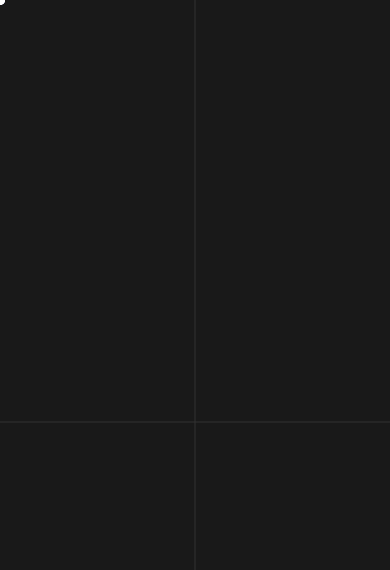
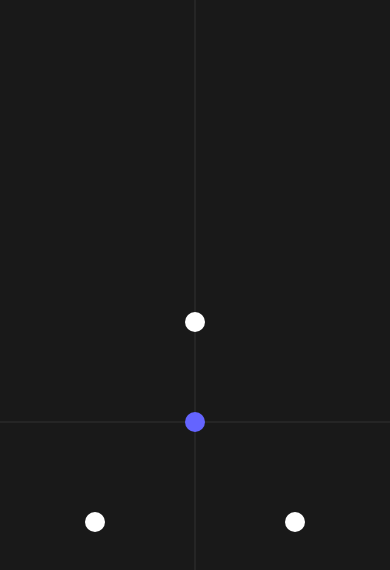
Before and after one commit to AmirhosseinAzimyzadeh/barycentric-coordinate, a React (Create React App) app: page / in a window 390 px wide. Shown: the top 570 px of the page. Built offline with nearby package versions, Linux system fonts and the light colour scheme.

Commit message:
add event listeners

```diff
--- a/src/components/point/Point.tsx
+++ b/src/components/point/Point.tsx
@@ -1,27 +1,63 @@
-import { useContext } from "react";
-import { ActionTypes } from "../global-state/@types/GlobalStateTypes";
+import { useContext, useCallback, useEffect } from "react";
+import cartesianCoordinateToScreen from "../../utils/cartesianCoordinateToScreen";
+import screenCoordinateToCartesian from "../../utils/screenCoordinateToCartesian";
+import { ActionTypes, Point as PointType } from "../global-state/@types/GlobalStateTypes";
 import GlobalStateContext from "../global-state/GlobalStateContext";
+import styles from './point.module.css';
 
 interface Props {
-  x: number,
-  y: number,
-  isTargetPoint: boolean
+  point: PointType,
+  isTargetPoint: boolean,
+  index?: number,
 }
 
 export default function Point(props: Props) {
-  const { x, y, isTargetPoint } = props;
+  const dispatch = useContext(GlobalStateContext)[1];
+
+  const { x, y } = cartesianCoordinateToScreen(
+    props.point,
+    window.innerWidth,
+    window.innerHeight,
+  );
+
+  const left: string = `${(x / window.innerWidth) * 100}%`;
+  const top: string = `${(y / window.innerHeight) * 100}%`;
+
+  const mouseMoveListener = useCallback((e: MouseEvent) => {
+    const screenPoint: PointType = { x: e.clientX, y: e.clientY }
+    const cartesianPoint: PointType = screenCoordinateToCartesian(
+      screenPoint,
+      window.innerWidth,
+      window.innerHeight,
+    );
+    if (props.isTargetPoint) {
+      dispatch({
+        type: ActionTypes.TARGET_POINT,
+        payload: cartesianPoint,
+      });
+    }
+  }, [dispatch, props.isTargetPoint]);
+
+  useEffect(() => {
+    const mouseUpListener = () => {
+      window.removeEventListener('mousemove', mouseMoveListener);
+    };
+    window.addEventListener('mouseup', mouseUpListener);
+    return () => { window.removeEventListener('mouseup', mouseUpListener); }
+  }, [mouseMoveListener]);
 
   return (
     <div
+      className={styles.point}
       style={{
-        width: 10,
-        height: 10,
-        backgroundColor: isTargetPoint ? 'rgba(100, 100, 255)' : 'white',
+        backgroundColor: props.isTargetPoint ? 'rgba(100, 100, 255)' : 'white',
         position: 'absolute',
         transform: 'translate(-50%, -50%)',
-        left: x,
-        top: y,
-        borderRadius: '50%',
+        left,
+        top,
+      }}
+      onMouseDown={() => {
+        window.addEventListener('mousemove', mouseMoveListener);
       }}
     >
 
```
